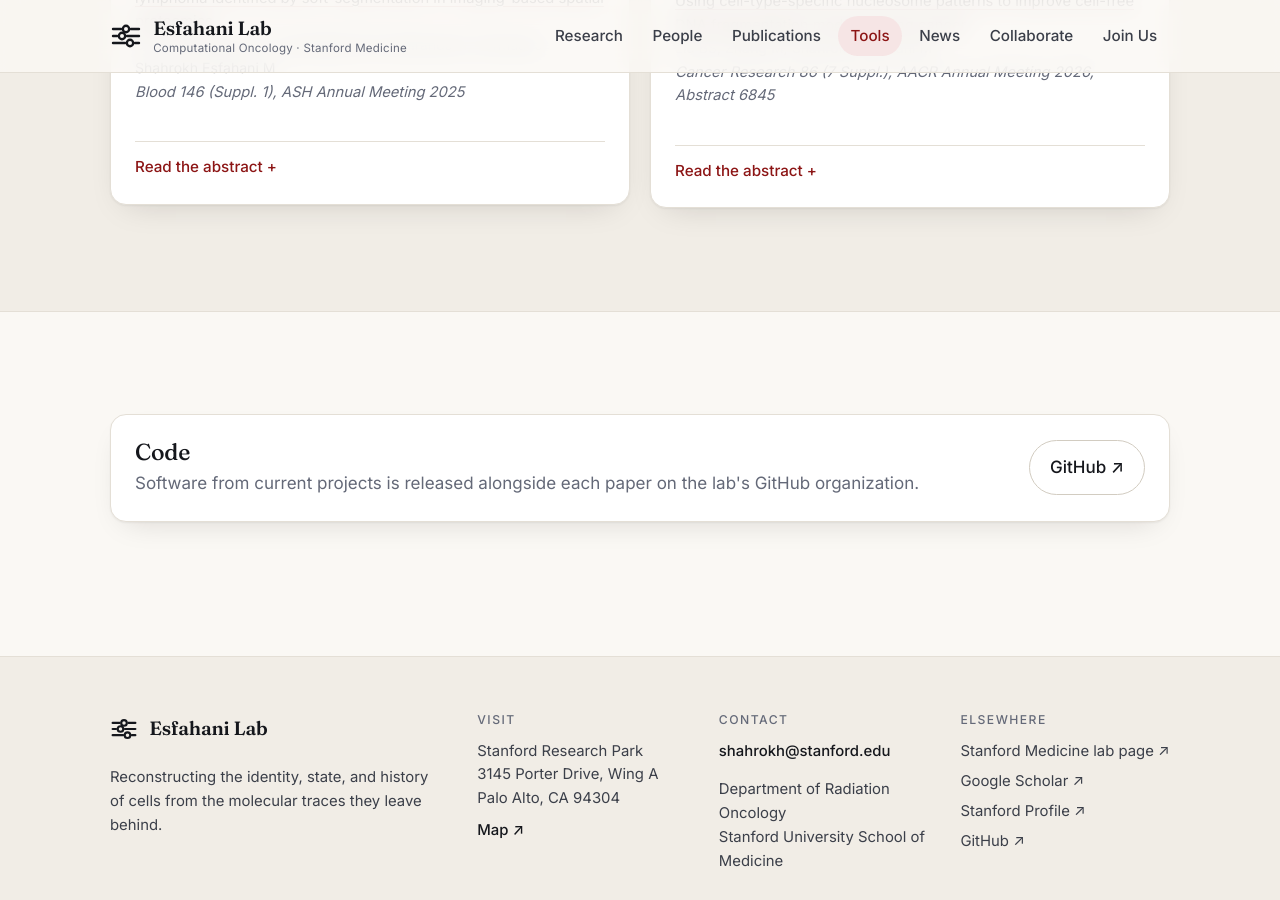
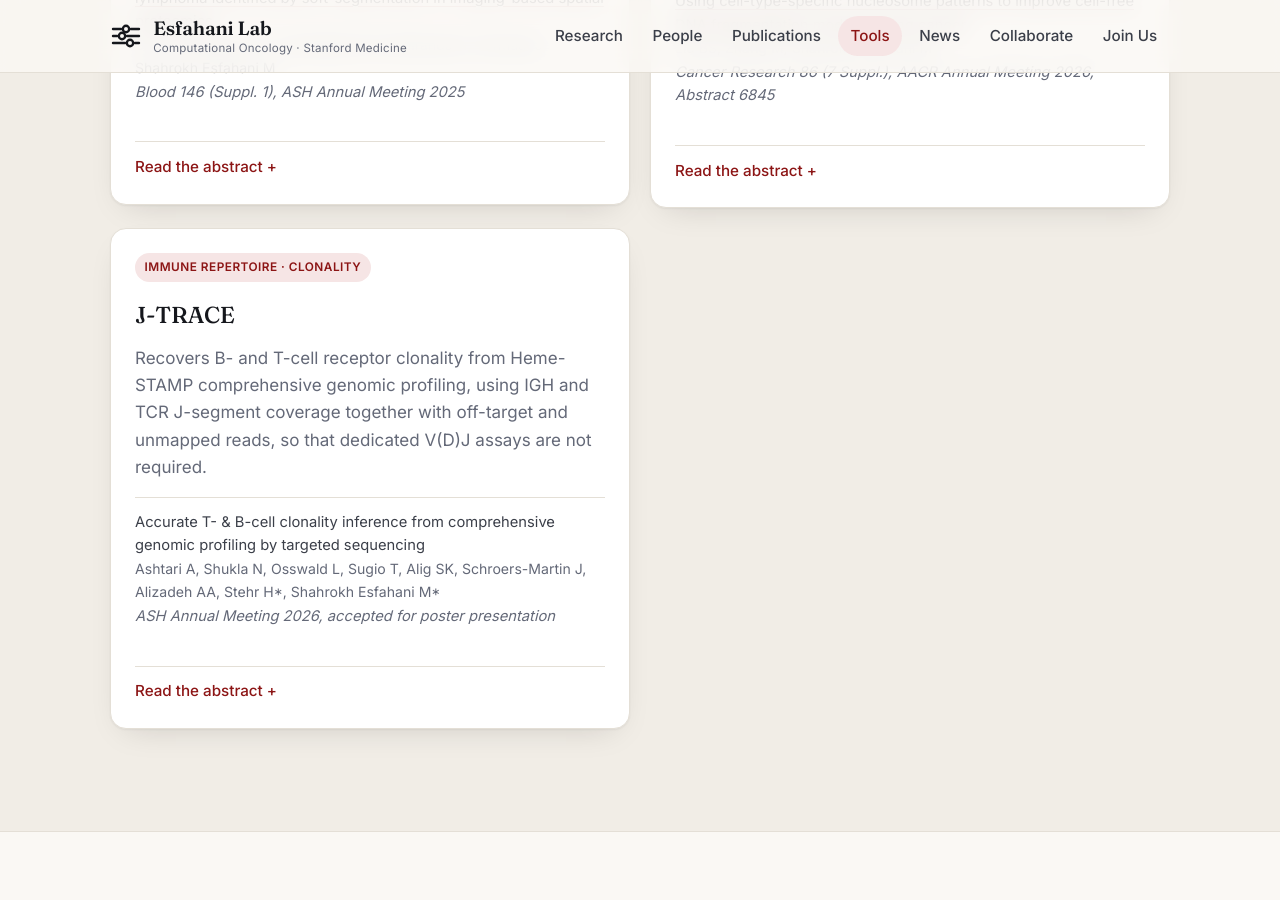
Before and after one commit to esfahanilab/esfahanilab.github.io, a Jekyll site: the page built from tools.html, in a window 1280 px wide and 900 px high, scrolled down 2545 px. Built offline with Jekyll 4.4.1, drawn with Linux system fonts in a browser that asks for light colours.

Commit message:
Add J-TRACE to tools in development
Co-Authored-By: Claude Fable 5.1 <noreply@anthropic.com>

```diff
--- a/_data/news.yml
+++ b/_data/news.yml
@@ -9,8 +9,9 @@
 - date: 2026-10-01
   title: Amirsaman heads to ASH 2026, with a Bio-X poster award in hand
   body: >-
-    Amirsaman's abstract has been accepted for a poster presentation at the
-    ASH Annual Meeting in December. He also received one of the poster awards at
+    Amirsaman's abstract on J-TRACE, which infers T- and B-cell clonality from
+    comprehensive genomic profiling by targeted sequencing, has been accepted
+    for a poster presentation at the ASH Annual Meeting in December. He also received one of the poster awards at
     this year's Stanford Bio-X Symposium. Congratulations, Amirsaman!
 
 - date: 2026-08-01
--- a/_data/tools.yml
+++ b/_data/tools.yml
@@ -128,3 +128,21 @@
     - h: Conclusions
       p: >-
         We show that integrating cell-type-specific nucleosome patterns improves cfDNA fragmentation models. Further improvements can be made given nucleosome organization information from additional cell types. We envision that this model-based approach will enhance tissue-of-origin classification and cancer detection.
+
+- name: J-TRACE
+  status: development
+  tag: Immune repertoire · Clonality
+  blurb: Recovers B- and T-cell receptor clonality from Heme-STAMP comprehensive genomic profiling, using IGH and TCR J-segment coverage together with off-target and unmapped reads, so that dedicated V(D)J assays are not required.
+  paper: Accurate T- & B-cell clonality inference from comprehensive genomic profiling by targeted sequencing
+  authors: Ashtari A, Shukla N, Osswald L, Sugio T, Alig SK, Schroers-Martin J, Alizadeh AA, Stehr H*, Shahrokh Esfahani M*
+  venue: ASH Annual Meeting 2026, accepted for poster presentation
+  abstract:
+    - h: Background
+      p: >-
+        Immune-receptor clonality testing is often used for diagnosis and monitoring of lymphoid malignancies but generally requires dedicated V(D)J assays to interrogate B- and T-cell receptor (BCR/TCR) recombinations. We developed J-TRACE to recover clonality information from Heme-STAMP, Stanford's institutional comprehensive tumor-genotyping panel for hematolymphoid malignancies, by exploiting its IGH and TCR J-segment coverage together with off-target/unmapped reads, and now share this resource.
+    - h: Methods
+      p: >-
+        We analyzed 1,328 tissue specimens from 977 Heme-STAMP profiled patients at ~2,000× median depth. T-cell lymphomas, DLBCL, FL, and myeloma comprised the most prevalent lymphoid tumor types, accounting for ~30% of cases. Of these 1,328 cases, 942 (71%) had clonal status available by an orthogonal assay (Invivoscribe LymphoTrack) for training/validation, with the remaining 386 (29%) used for additional validation by malignancy type. We developed J-TRACE to retrieve reads overlapping J segments, their mates, unmapped reads, and off-target reads at V loci, and to refine mappings to 1,169 IMGT V- and J-region alleles by BLAST, assembling fixed VJ-pairings with per-chain V×J fragment-count matrices for TRB/G and IGH/K. These count matrices were further summarized into 76 to 392 features to train probabilistic BCR/TCR clonality models through an ensemble machine learning framework. The performance of J-TRACE was then evaluated by cross-validation. As a comparison, MiXCR was benchmarked on identical reads from 400 balanced specimens.
+    - h: Results
+      p: >-
+        For TCR clonality analysis (TRB/G), we studied 842 specimens (337 nonclonal, 128 oligoclonal, 377 clonal), and for BCR clonality analysis (IGH/K), we studied 358 specimens (213 nonclonal, 4 oligoclonal, 141 clonal). Among specimens with TRB scores, maximum clone abundance increased monotonically from 7.8% in nonclonal to 15% in oligoclonal and 26.8% in clonal specimens (Kruskal-Wallis P << 0.001), supporting oligoclonality as an intermediate state; similar trends were seen for BCR clonality. Among the features used by J-TRACE, maximal V×J clone fraction for TRB and V×J Gini for TRG, IGH, and IGK showed the strongest discriminatory power for clonality, with corresponding AUCs of 0.801, 0.736, 0.607, and 0.683. Performance increased with junctional depth. J-TRACE-TCR achieved an AUC of approximately 0.86 while the J-TRACE-BCR model achieved an AUC of 0.76. Notably, the J-TRACE-TCR model gained 0.03 in AUC over the TRB maximal clone fraction, and achieved 68% sensitivity at 90% specificity. Gains were greatest in bone marrow and FFPE specimens, whereas high-depth peripheral-blood specimens derived little incremental benefit. Against MiXCR on identical reads, repertoire burden correlated strongly (Spearman ρ = 0.74; P < 0.001).
--- a/tools.html
+++ b/tools.html
@@ -38,11 +38,11 @@ description: Web tools and resources from the Esfahani Lab and collaborators —
         <span class="pill accent">{{ tool.tag }}</span>
         <h3 style="margin-bottom:.2rem">{{ tool.name }}</h3>
         <p class="muted" style="margin:.4rem 0 0">{{ tool.blurb }}</p>
-        <p class="paper"><a href="{{ tool.url }}" target="_blank" rel="noopener">{{ tool.paper }}</a><br><span class="authors">{{ tool.authors }}</span><br><i>{{ tool.venue }}</i></p>
+        <p class="paper">{% if tool.url %}<a href="{{ tool.url }}" target="_blank" rel="noopener">{{ tool.paper }}</a>{% else %}{{ tool.paper }}{% endif %}<br><span class="authors">{{ tool.authors }}</span><br><i>{{ tool.venue }}</i></p>
         <details class="abstract">
           <summary>Read the abstract</summary>
           {% for sec in tool.abstract %}<p><b>{{ sec.h }}.</b> {{ sec.p }}</p>{% endfor %}
-          <p class="muted" style="font-size:.85rem"><a href="{{ tool.doi }}" target="_blank" rel="noopener">{{ tool.doi | replace: "https://doi.org/", "doi:" }}</a></p>
+          {% if tool.doi %}<p class="muted" style="font-size:.85rem"><a href="{{ tool.doi }}" target="_blank" rel="noopener">{{ tool.doi | replace: "https://doi.org/", "doi:" }}</a></p>{% endif %}
         </details>
       </article>
       {% endfor %}
```
